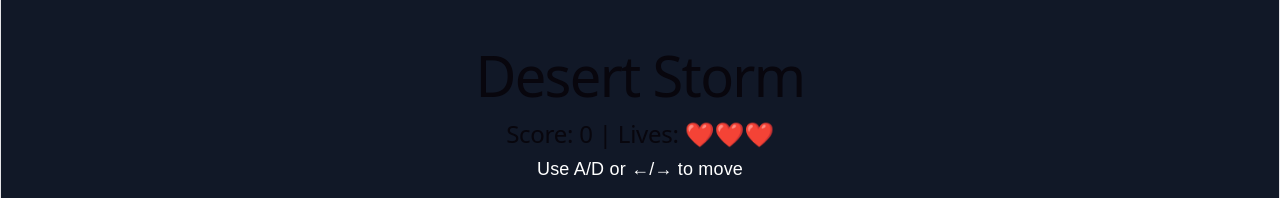
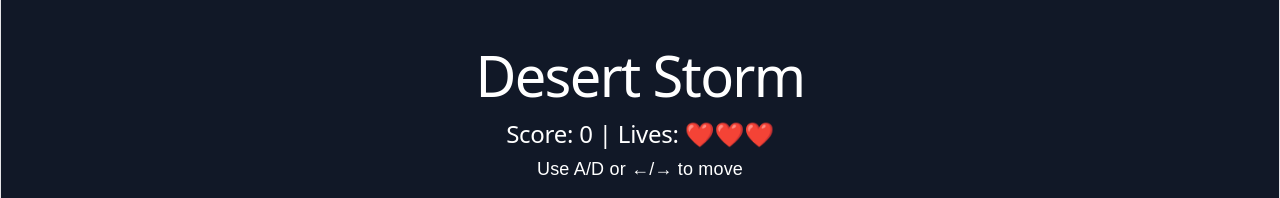
Before and after one commit to Chirtch/Desert-Storm, a React (Vite) app: page / in a window 1280 px wide. Shown: the top 198 px of the page. Built offline with nearby package versions, Linux system fonts and the light colour scheme.

Commit message:
Fix font colors

```diff
--- a/src/App.css
+++ b/src/App.css
@@ -202,3 +202,11 @@ body {
   font-size: 14px;
   opacity: 0.8;
 }
+
+.game > h1 {
+  color: white;
+}
+
+.game > p {
+  color: white;
+}
--- a/src/index.css
+++ b/src/index.css
@@ -1,6 +1,6 @@
 :root {
   --text: #6b6375;
-  --text-h: #08060d;
+  --text-h: #fff;
   --bg: #fff;
   --border: #e5e4e7;
   --code-bg: #f4f3ec;
```
